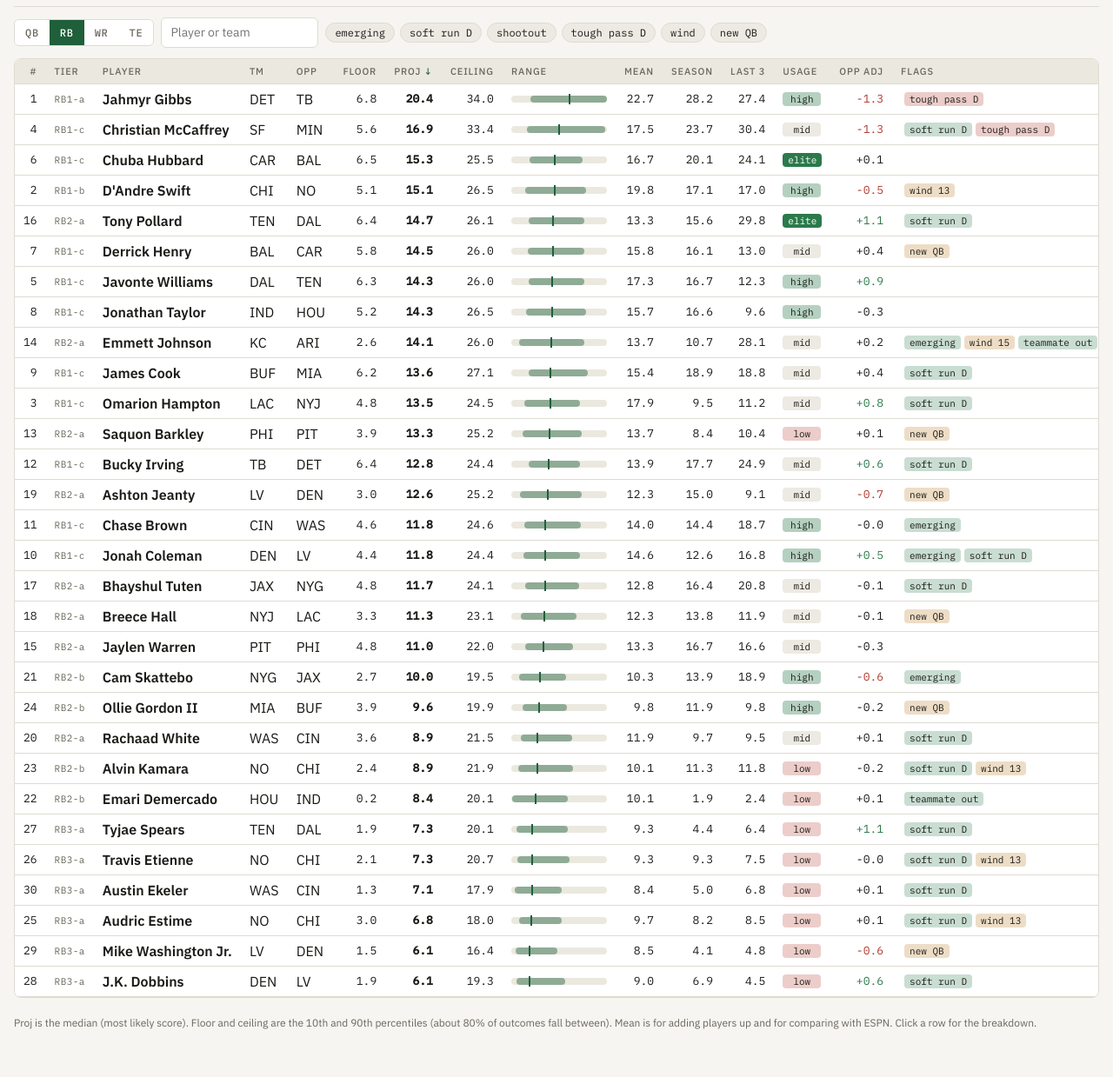
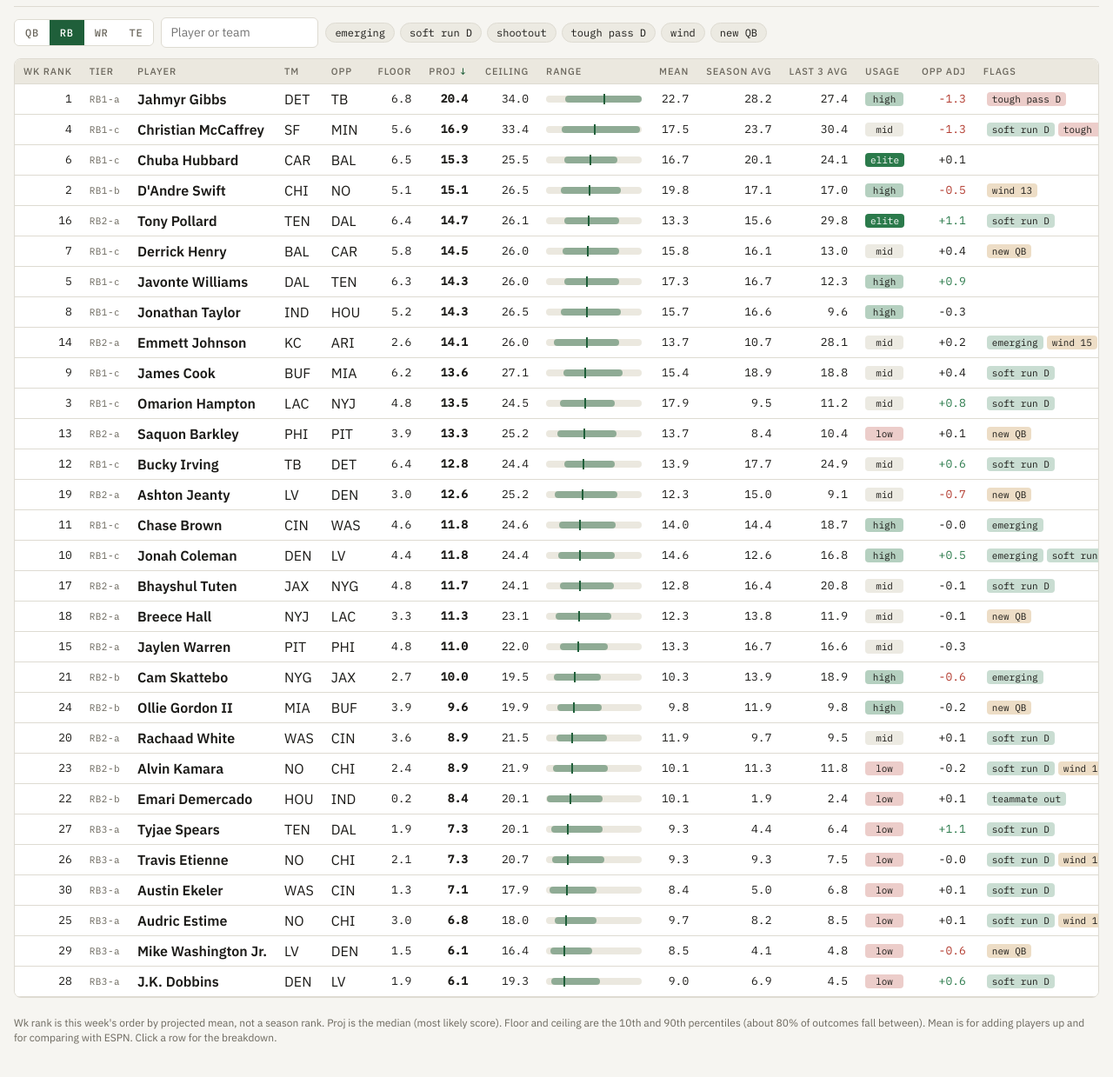
Before and after one commit to Mkhuriyakub/improper_fantasy_football_predictor, a plain HTML site: page ui/index.html in a window 1280 px wide. Shown: the part 55-1294 px from the top of the page at 87% size. Drawn offline with Linux system fonts and the light colour scheme.

Commit message:
UI: label week rank and season/last-3 averages explicitly
Co-Authored-By: Claude Fable 5.1 <noreply@anthropic.com>
Claude-Session: https://claude.ai/code/session_01PJkAnLd32FowzqZVw5Lens

```diff
--- a/ui/index.html
+++ b/ui/index.html
@@ -111,16 +111,16 @@ td.proj{font-weight:600}
       <div class="tablewrap">
         <table id="boardTable">
           <thead><tr>
-            <th data-k="rank">#</th><th class="l" data-k="tier">Tier</th><th class="l" data-k="player">Player</th><th class="l" data-k="team">Tm</th><th class="l" data-k="opp">Opp</th>
+            <th data-k="rank" title="This week's rank by projected mean">Wk rank</th><th class="l" data-k="tier">Tier</th><th class="l" data-k="player">Player</th><th class="l" data-k="team">Tm</th><th class="l" data-k="opp">Opp</th>
             <th data-k="p10">Floor</th><th data-k="p50" aria-sort="descending">Proj</th><th data-k="p90">Ceiling</th><th class="l">Range</th><th data-k="mean">Mean</th>
-            <th data-k="fp_season">Season</th><th data-k="fp_l3">Last 3</th><th class="l" data-k="utilization">Usage</th><th data-k="def_adj">Opp adj</th><th class="l">Flags</th>
+            <th data-k="fp_season" title="Season average, points per game">Season avg</th><th data-k="fp_l3" title="Last three games, points per game">Last 3 avg</th><th class="l" data-k="utilization">Usage</th><th data-k="def_adj">Opp adj</th><th class="l">Flags</th>
           </tr></thead>
           <tbody id="boardBody"></tbody>
         </table>
       </div>
       <aside class="drawer" id="drawer" hidden></aside>
     </div>
-    <p class="legend">Proj is the median (most likely score). Floor and ceiling are the 10th and 90th percentiles (about 80% of outcomes fall between). Mean is for adding players up and for comparing with ESPN. Click a row for the breakdown.</p>
+    <p class="legend">Wk rank is this week's order by projected mean, not a season rank. Proj is the median (most likely score). Floor and ceiling are the 10th and 90th percentiles (about 80% of outcomes fall between). Mean is for adding players up and for comparing with ESPN. Click a row for the breakdown.</p>
   </section>
 
   <section id="view-games" hidden>
```
